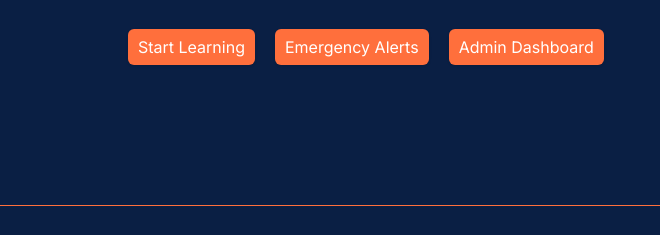
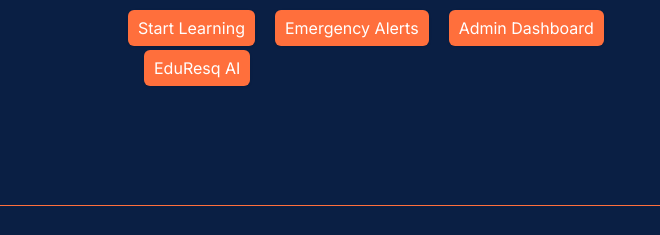
Before and after one commit to vazsiu5678/test-1, a plain HTML site: page index.html in a window 1280 px wide. Shown: the part 490-725 px from the top of the page, 0-660 px from the left. Drawn offline with nearby package versions, Linux system fonts and the light colour scheme.

Commit message:
added ai page button

```diff
--- a/index.html
+++ b/index.html
@@ -85,6 +85,7 @@
           <a href="modules.html" class="bg-[#FF6F3C] text-white px-2.5 py-1.5 rounded-md shadow hover:bg-orange-600 transition">Start Learning</a>
           <a href="alerts.html" class="bg-[#FF6F3C] text-white px-2.5 py-1.5 rounded-md shadow hover:bg-orange-600 transition">Emergency Alerts</a>
           <a href="dashboard.html" class="bg-[#FF6F3C] text-white px-2.5 py-1.5 rounded-md shadow hover:bg-orange-600 transition">Admin Dashboard</a>
+          <a href="AI.html" class="bg-[#FF6F3C] text-white px-2.5 py-1.5 rounded-md shadow hover:bg-orange-600 transition">EduResq AI</a>
         </div>
 
       </div>
```
